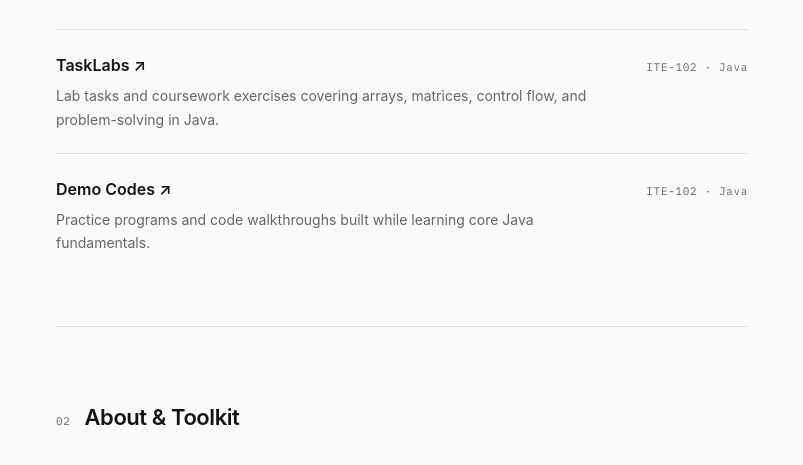
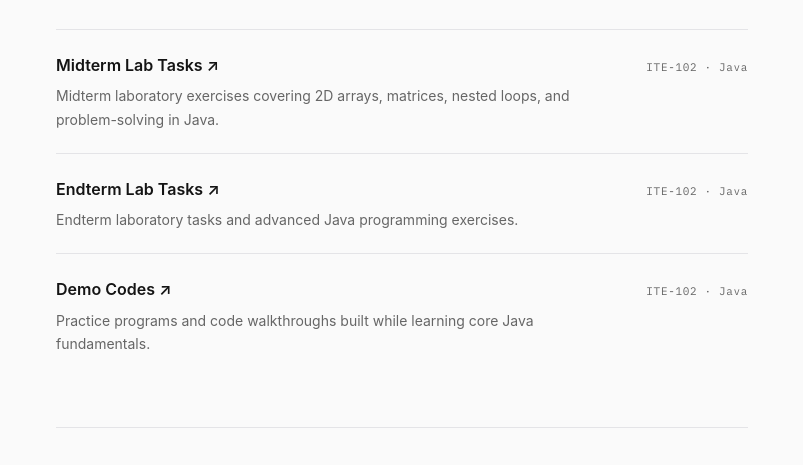
Before and after one commit to gabrielarthurbernardo/gabrielarthurbernardo.github.io, a plain HTML site: page index.html in a window 1280 px wide. Shown: the part 606-1071 px from the top of the page, without its empty margins (238-1041 px from the left). Drawn offline with Linux system fonts and the light colour scheme; a web font is replaced by a local one.

Commit message:
Update index.html

```diff
--- a/index.html
+++ b/index.html
@@ -22,7 +22,6 @@
     </nav>
   </header>
 
-  <!--  //ANOTHER ABOUT ME  -->
   <main class="container" id="top">
     <section class="hero">
       <p class="mono-label">BSIT @ NU CLARK · PHILIPPINES</p>
@@ -43,16 +42,25 @@
         <h2>Selected Work</h2>
       </div>
 
-       <!-- MGA TASKS LAB CODES AND DEMOS  -->
       <div class="project-list">
-        <a href="https://github.com/gabrielarthurbernardo/ITE-102/tree/main/Lab%20Exercises" target="_blank" rel="noopener" class="project-item project-link">
+        <a href="https://github.com/gabrielarthurbernardo/ITE-102/tree/main/Lab%20Exercises/MIDTERMS" target="_blank" rel="noopener" class="project-item project-link">
           <div class="project-top">
-            <h3>TaskLabs ↗</h3>
+            <h3>Midterm Lab Tasks ↗</h3>
             <span class="mono-tag">ITE-102 · Java</span>
           </div>
           <p>
-            Lab tasks and coursework exercises covering arrays, matrices, control flow,
+            Midterm laboratory exercises covering 2D arrays, matrices, nested loops,
             and problem-solving in Java.
+          </p>
+        </a>
+
+        <a href="https://github.com/gabrielarthurbernardo/ITE-102/tree/main/Lab%20Exercises/ENDTERMS" target="_blank" rel="noopener" class="project-item project-link">
+          <div class="project-top">
+            <h3>Endterm Lab Tasks ↗</h3>
+            <span class="mono-tag">ITE-102 · Java</span>
+          </div>
+          <p>
+            Endterm laboratory tasks and advanced Java programming exercises.
           </p>
         </a>
 
@@ -75,7 +83,6 @@
         <h2>About &amp; Toolkit</h2>
       </div>
 
-      <!--  ABOUT ME ULIT  -->
       <div class="about-copy">
         <p>
           I'm an Information Technology student focused on object-oriented programming,
@@ -123,9 +130,8 @@
         Working on something interesting or want to connect? Drop an email or find me online.
       </p>
 
- <!--  MY CONTACTSSS  -->
       <div class="contact-links">
-        <a href="mailto:bernardoap1@students.nu-clark.edu.ph" class="btn-primary">Send an email ↗</a>
+        <a href="mailto:YOUR-EMAIL@example.com" class="btn-primary">Send an email ↗</a>
         <div class="socials">
           <a href="https://github.com/gabrielarthurbernardo" target="_blank" rel="noopener">GitHub ↗</a>
           <a href="https://www.instagram.com/arthur.staribu/" target="_blank" rel="noopener">Instagram ↗</a>
@@ -135,7 +141,6 @@
     </section>
   </main>
 
-   <!--  BOTTOMVASRD CONTAINER  -->
   <footer class="container">
     <span>© <span id="year"></span> Arthur Bernardo</span>
     <span class="mono-label">CLARK, PH</span>
```
